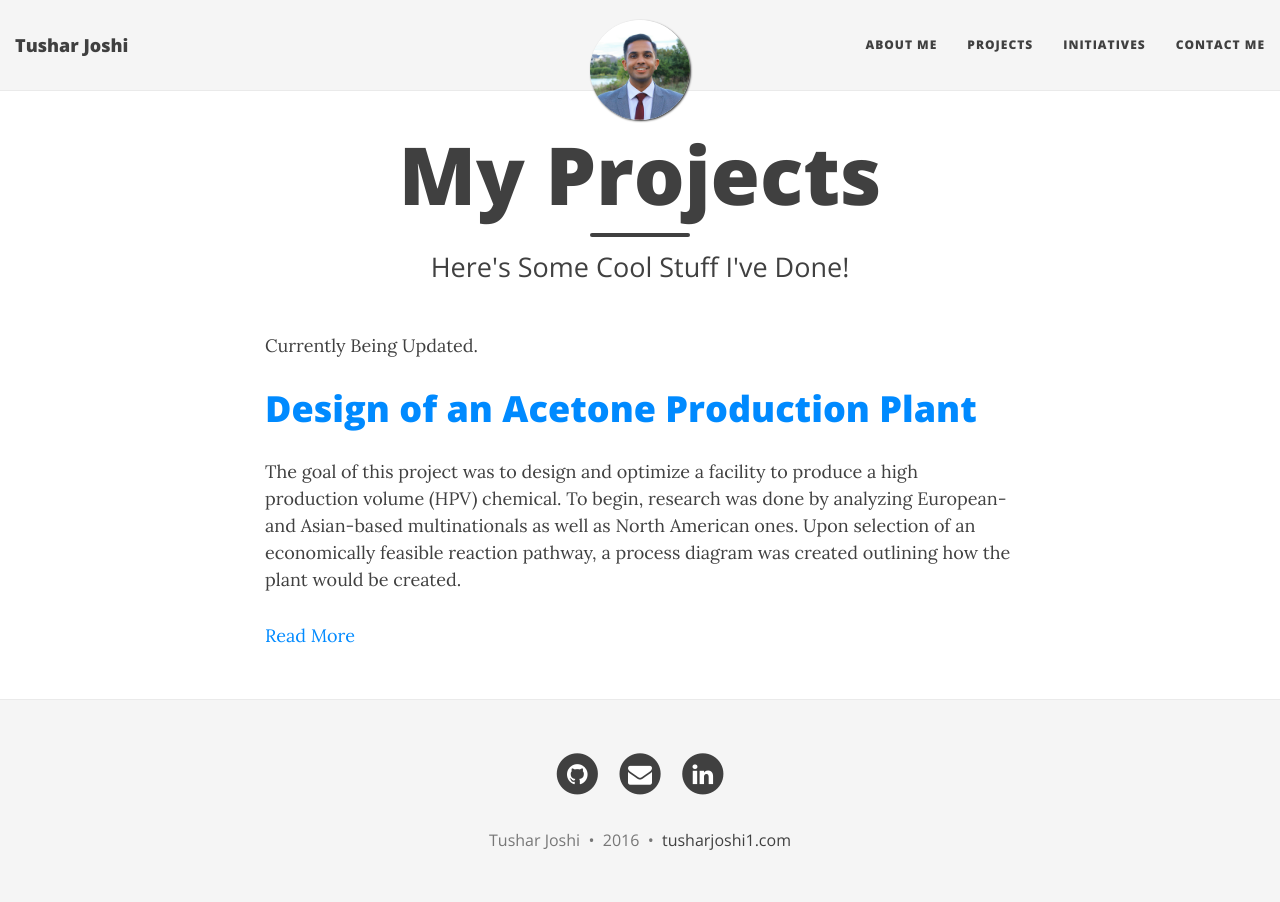
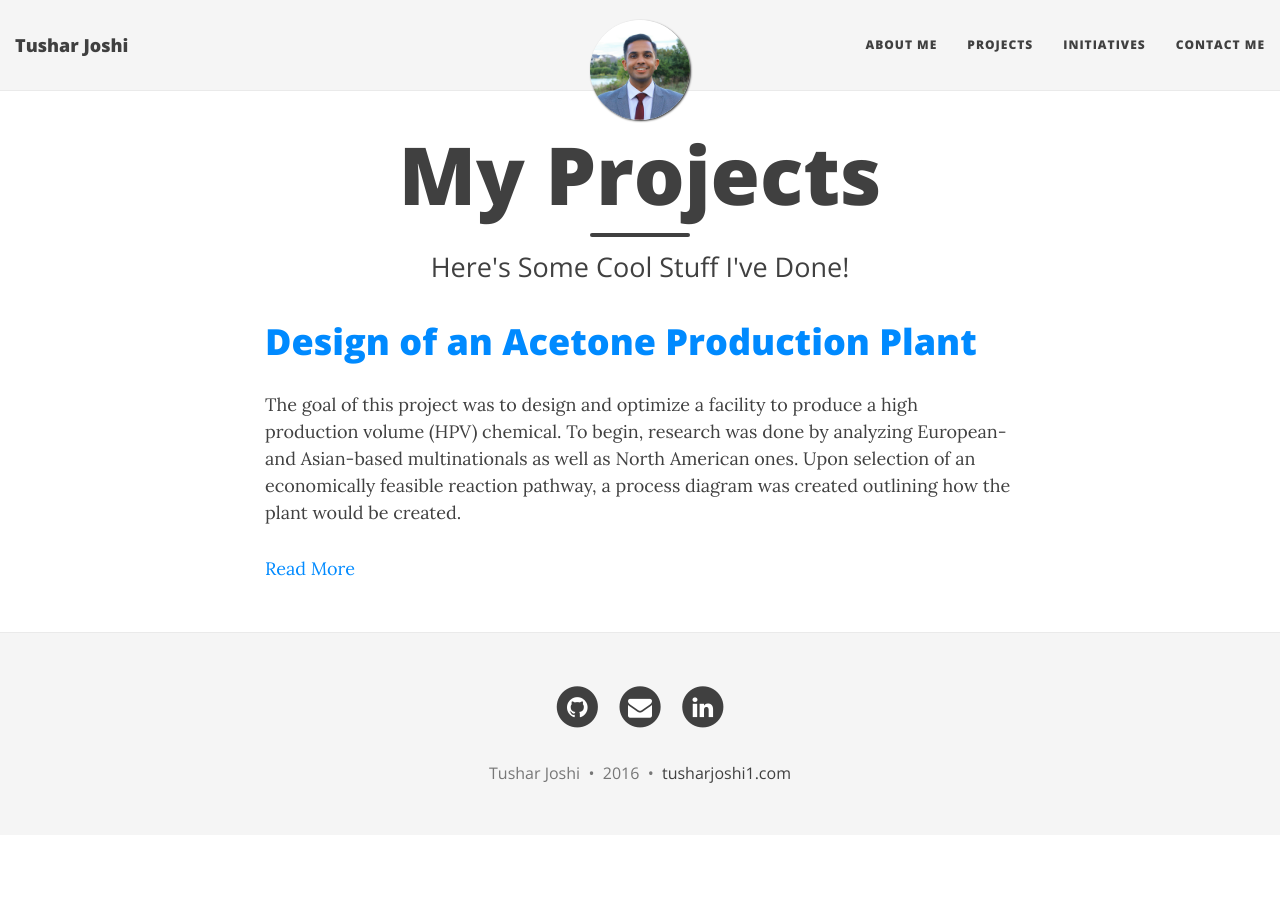
Before and after one commit to tusharjoshi1/tusharjoshi1.github.io, a Jekyll site: the page built from projects.md, in a window 1280 px wide. Built offline with Jekyll 4.4.1, drawn with Linux system fonts in a browser that asks for light colours; nearby versions of some CDN libraries.

Commit message:
Update projects.md

```diff
--- a/projects.md
+++ b/projects.md
@@ -3,7 +3,6 @@ layout: page
 title: My Projects
 subtitle: Here's Some Cool Stuff I've Done!
 ---
-Currently Being Updated.
 
 <div class="posts">
   {% for post in site.posts %}
```
